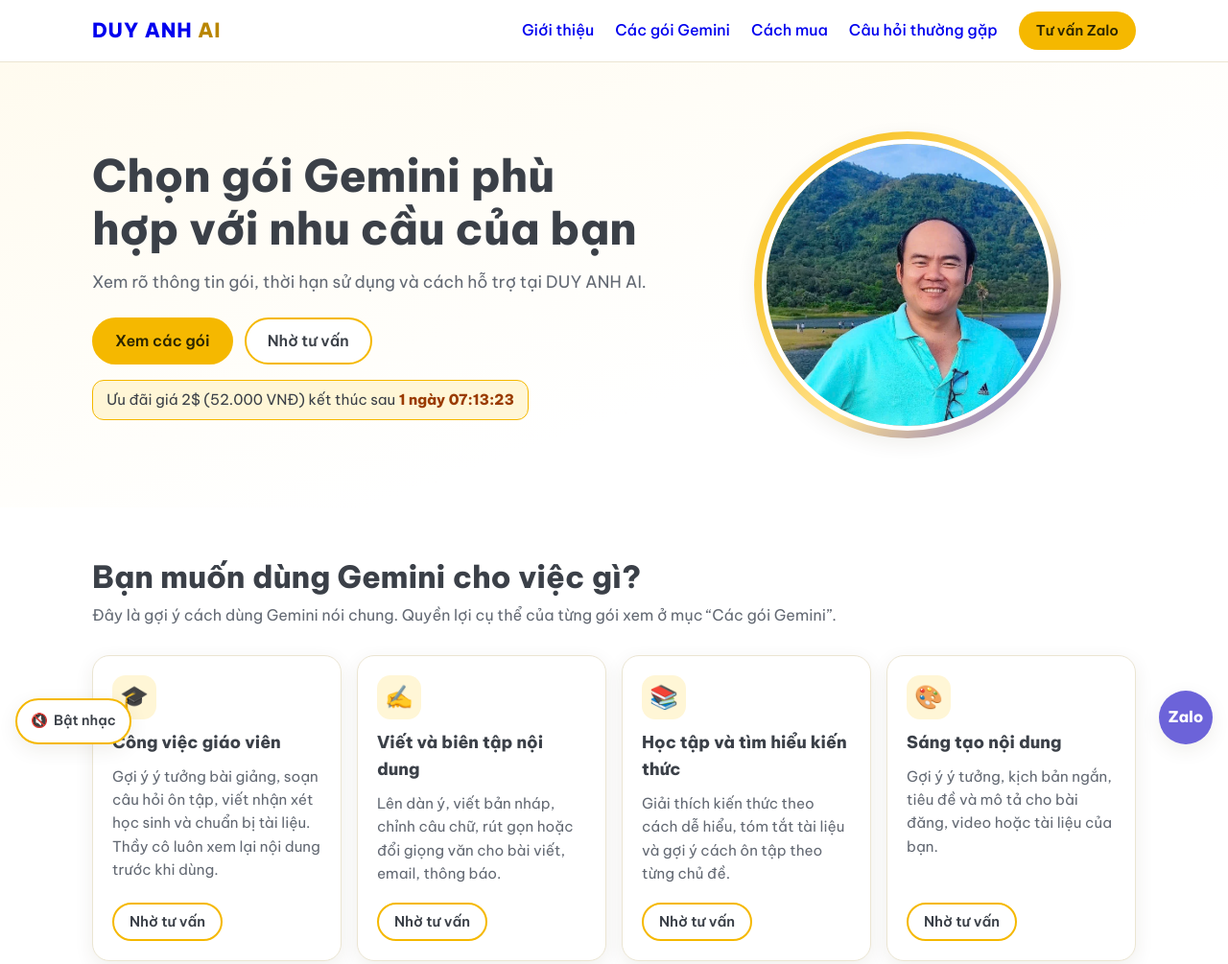
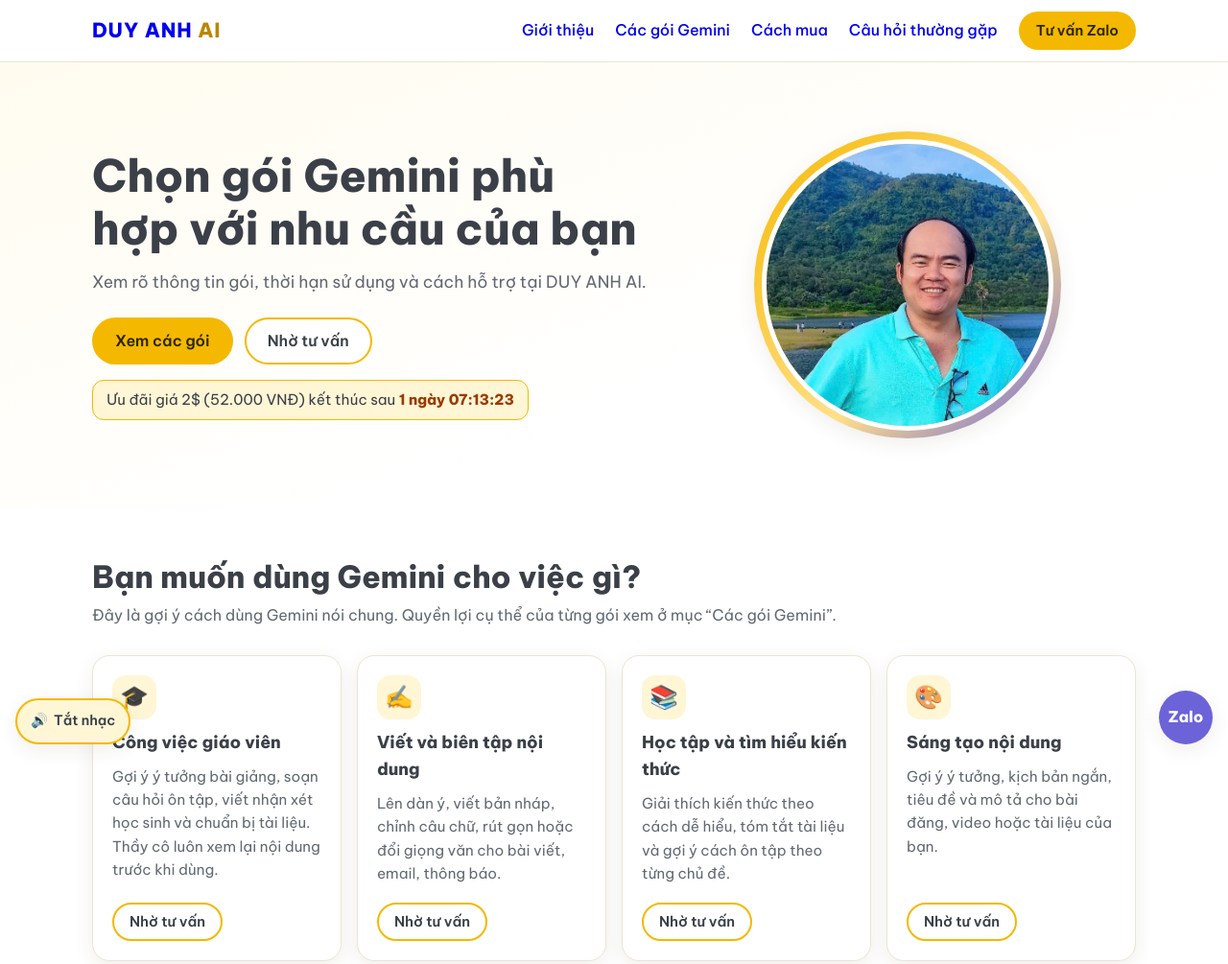
Before and after one commit to duyanh-ai/duyanh-ai.github.io, a plain HTML site: page index.html in a window 1280 px wide. Shown: the top 1005 px of the page at 96% size. Drawn offline with Linux system fonts and the light colour scheme.

Commit message:
Nhac thien tu phat khi vao trang

```diff
--- a/app.js
+++ b/app.js
@@ -184,52 +184,104 @@
   });
 })();
 
-/* ---- Nhạc nền nhẹ (tự tạo bằng Web Audio, không dùng file có bản quyền; mặc định TẮT, khách bấm mới phát) ---- */
+/* ---- Nhạc thiền nền (tự tạo bằng Web Audio, không dùng file có bản quyền) ----
+   Cố gắng tự phát khi mở trang. Trình duyệt chặn tiếng nếu khách chưa chạm vào trang,
+   nên nếu bị chặn, nhạc sẽ tự phát ngay ở lần chạm/cuộn/bấm phím đầu tiên của khách. */
 (function () {
   "use strict";
   var M = (window.CAU_HINH && window.CAU_HINH.nhac) || {};
   if (M.bat === false) return;
   var AC = window.AudioContext || window.webkitAudioContext;
   if (!AC && !M.tepNhac) return;
+
   var btn = document.createElement("button");
-  btn.type = "button"; btn.className = "nhac"; btn.setAttribute("aria-pressed", "false");
-  function nhan(on) { btn.innerHTML = (on ? "🔊" : "🔇") + '<span>' + (on ? "Tắt nhạc" : "Bật nhạc") + "</span>"; btn.setAttribute("aria-pressed", on ? "true" : "false"); btn.setAttribute("aria-label", on ? "Tắt nhạc nền" : "Bật nhạc nền"); }
+  btn.type = "button"; btn.className = "nhac";
+  function nhan(o) {
+    btn.innerHTML = (o ? "🔊" : "🔇") + "<span>" + (o ? "Tắt nhạc" : "Bật nhạc") + "</span>";
+    btn.setAttribute("aria-pressed", o ? "true" : "false");
+    btn.setAttribute("aria-label", o ? "Tắt nhạc nền" : "Bật nhạc nền");
+  }
   nhan(false); document.body.appendChild(btn);
 
-  var on = false, ctx, master, timer, audio;
-  var CHORDS = [[261.63, 329.63, 392.0, 493.88], [220.0, 261.63, 329.63, 392.0], [174.61, 261.63, 329.63, 440.0], [196.0, 246.94, 293.66, 392.0]];
-  var BELL = [523.25, 587.33, 659.25, 783.99, 880.0], idx = 0, B = 4.2;
-  function chord(fs, t) {
-    fs.forEach(function (f, k) {
-      var o = ctx.createOscillator(), g = ctx.createGain();
-      o.type = "triangle"; o.frequency.value = f / (k === 0 ? 2 : 1); o.detune.value = (k - 1.5) * 4;
-      g.gain.setValueAtTime(0.0001, t); g.gain.linearRampToValueAtTime(0.05, t + 1.4); g.gain.linearRampToValueAtTime(0.0001, t + B + 1.2);
-      o.connect(g); g.connect(master); o.start(t); o.stop(t + B + 1.3);
+  var on = false, want = true, ctx, master, timer, audio, idx = 0, B = 8;
+  var CHORDS = [[146.83, 220.0, 329.63, 440.0], [123.47, 185.0, 293.66, 440.0], [196.0, 293.66, 440.0, 493.88], [146.83, 220.0, 293.66, 369.99]];
+  var BOWL = [293.66, 369.99, 440.0, 587.33, 739.99];
+
+  function reverb() {
+    var len = ctx.sampleRate * 3.2, buf = ctx.createBuffer(2, len, ctx.sampleRate);
+    for (var c = 0; c < 2; c++) { var d = buf.getChannelData(c); for (var i = 0; i < len; i++) d[i] = (Math.random() * 2 - 1) * Math.pow(1 - i / len, 2.6); }
+    var cv = ctx.createConvolver(); cv.buffer = buf; return cv;
+  }
+  function build() {
+    ctx = new AC(); master = ctx.createGain(); master.gain.value = 0;
+    var lp = ctx.createBiquadFilter(); lp.type = "lowpass"; lp.frequency.value = 1900;
+    var dry = ctx.createGain(); dry.gain.value = 0.7; var wet = ctx.createGain(); wet.gain.value = 0.55; var rv = reverb();
+    master.connect(lp); lp.connect(dry); lp.connect(rv); rv.connect(wet); dry.connect(ctx.destination); wet.connect(ctx.destination);
+    // âm nền trầm (drone) chạy liên tục
+    [[73.42, 0.07], [110.0, 0.045], [146.83, 0.025]].forEach(function (p) {
+      var o = ctx.createOscillator(), g = ctx.createGain(), l = ctx.createOscillator(), lg = ctx.createGain();
+      o.type = "sine"; o.frequency.value = p[0]; g.gain.value = p[1];
+      l.frequency.value = 0.07 + Math.random() * 0.05; lg.gain.value = p[1] * 0.5; l.connect(lg); lg.connect(g.gain);
+      o.connect(g); g.connect(master); o.start(); l.start();
     });
   }
-  function bell(f, t) {
-    var o = ctx.createOscillator(), g = ctx.createGain();
-    o.type = "sine"; o.frequency.value = f;
-    g.gain.setValueAtTime(0.0001, t); g.gain.linearRampToValueAtTime(0.04, t + 0.02); g.gain.exponentialRampToValueAtTime(0.0001, t + 2.2);
-    o.connect(g); g.connect(master); o.start(t); o.stop(t + 2.3);
+  function pad(t) {
+    CHORDS[idx % 4].forEach(function (f, k) {
+      var o = ctx.createOscillator(), g = ctx.createGain();
+      o.type = "sine"; o.frequency.value = f; o.detune.value = (k - 1.5) * 5;
+      g.gain.setValueAtTime(0.0001, t); g.gain.linearRampToValueAtTime(0.035, t + 3.2); g.gain.linearRampToValueAtTime(0.0001, t + B + 3);
+      o.connect(g); g.connect(master); o.start(t); o.stop(t + B + 3.2);
+    });
+    idx++;
+  }
+  function bowl(f, t) { // chuông xoay (singing bowl): nhiều họa âm, ngân dài
+    [[1, 0.05], [2.76, 0.018], [5.4, 0.008]].forEach(function (p) {
+      [-1.4, 1.4].forEach(function (de) {
+        var o = ctx.createOscillator(), g = ctx.createGain();
+        o.type = "sine"; o.frequency.value = f * p[0] + de;
+        g.gain.setValueAtTime(0.0001, t); g.gain.linearRampToValueAtTime(p[1], t + 0.04); g.gain.exponentialRampToValueAtTime(0.0001, t + 9);
+        o.connect(g); g.connect(master); o.start(t); o.stop(t + 9.2);
+      });
+    });
   }
   function bar() {
-    var t = ctx.currentTime + 0.05; chord(CHORDS[idx % 4], t); idx++;
-    for (var i = 0; i < 4; i++) if (Math.random() < 0.7) bell(BELL[Math.floor(Math.random() * BELL.length)], t + i * 1.05 + 0.3);
+    var t = ctx.currentTime + 0.05; pad(t);
+    bowl(BOWL[Math.floor(Math.random() * BOWL.length)], t + 0.6);
+    if (Math.random() < 0.8) bowl(BOWL[Math.floor(Math.random() * BOWL.length)], t + 4.6);
   }
-  function bat() {
-    if (M.tepNhac) { audio = audio || Object.assign(new Audio(M.tepNhac), { loop: true, volume: 0.35 }); audio.play().catch(function () {}); return; }
-    if (!ctx) {
-      ctx = new AC(); master = ctx.createGain(); master.gain.value = 0;
-      var lp = ctx.createBiquadFilter(); lp.type = "lowpass"; lp.frequency.value = 2200; master.connect(lp); lp.connect(ctx.destination);
+  function batDau() {
+    if (on || !want) return;
+    if (M.tepNhac) {
+      audio = audio || Object.assign(new Audio(M.tepNhac), { loop: true, volume: 0.35 });
+      audio.play().then(function () { on = true; nhan(true); }).catch(function () {});
+      return;
     }
-    ctx.resume(); master.gain.cancelScheduledValues(ctx.currentTime); master.gain.linearRampToValueAtTime(1, ctx.currentTime + 1.5);
-    bar(); timer = setInterval(bar, B * 1000);
+    if (!ctx) build();
+    var ok = function () {
+      if (ctx.state !== "running" || on || !want) return;
+      on = true; nhan(true);
+      master.gain.cancelScheduledValues(ctx.currentTime); master.gain.setValueAtTime(master.gain.value, ctx.currentTime); master.gain.linearRampToValueAtTime(1, ctx.currentTime + 3);
+      bar(); timer = setInterval(bar, B * 1000);
+    };
+    var p = ctx.resume(); if (p && p.then) p.then(ok, function () {}); else ok();
   }
-  function tat() {
+  function dung() {
+    on = false; clearInterval(timer);
     if (audio) audio.pause();
-    if (ctx) { clearInterval(timer); master.gain.cancelScheduledValues(ctx.currentTime); master.gain.linearRampToValueAtTime(0, ctx.currentTime + 0.6); setTimeout(function () { if (!on) ctx.suspend(); }, 800); }
+    if (ctx) { master.gain.cancelScheduledValues(ctx.currentTime); master.gain.setValueAtTime(master.gain.value, ctx.currentTime); master.gain.linearRampToValueAtTime(0, ctx.currentTime + 0.8); setTimeout(function () { if (!on) ctx.suspend(); }, 1000); }
+    nhan(false);
   }
-  btn.addEventListener("click", function () { on = !on; nhan(on); if (on) bat(); else tat(); });
-  document.addEventListener("visibilitychange", function () { if (document.hidden && on) { on = false; nhan(false); tat(); } });
+
+  btn.addEventListener("click", function () { if (on) { want = false; dung(); } else { want = true; batDau(); } });
+
+  // Chạm/bấm/cuộn đầu tiên của khách (ngoài nút nhạc) → nhạc tự phát nếu trình duyệt đã chặn lúc mới mở
+  var gestures = ["pointerdown", "touchend", "keydown", "click", "wheel"];
+  function onGesture(e) {
+    if (e.target && e.target.closest && e.target.closest(".nhac")) return;
+    batDau();
+    if (on) gestures.forEach(function (g) { document.removeEventListener(g, onGesture, true); });
+  }
+  gestures.forEach(function (g) { document.addEventListener(g, onGesture, true); });
+  document.addEventListener("visibilitychange", function () { if (document.hidden) { if (on) dung(); } else batDau(); });
+  batDau(); // thử tự phát ngay khi mở trang
 })();
--- a/du-lieu.js
+++ b/du-lieu.js
@@ -14,7 +14,7 @@ window.CAU_HINH = {
   // Để trống: khách sao chép nội dung và mở Zalo; trang KHÔNG báo "đã đặt hàng".
   luuDonUrl: "",
 
-  // Nhạc nền: mặc định tự tạo nhạc nhẹ trong trình duyệt (không bản quyền), khách bấm nút mới phát. bat:false = bỏ nút nhạc.
+  // Nhạc thiền nền: tự tạo trong trình duyệt (không bản quyền), tự phát khi khách vào trang (nếu trình duyệt chặn thì phát ở lần chạm đầu tiên). bat:false = bỏ nút nhạc.
   // Muốn dùng bài nhạc riêng (chỉ dùng nhạc anh có quyền): bỏ file mp3 vào thư mục trang, rồi ghi tepNhac: "ten-file.mp3".
   nhac: { bat: true, tepNhac: "" },
 
--- a/index.html
+++ b/index.html
@@ -179,6 +179,6 @@
 </dialog>
 
 <script src="du-lieu.js?v=6"></script>
-<script src="app.js?v=7"></script>
+<script src="app.js?v=8"></script>
 </body>
 </html>
```
